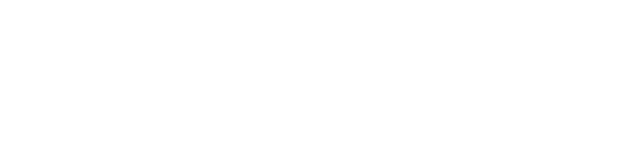
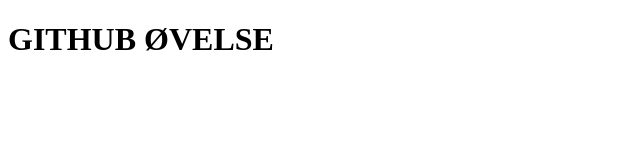
Before and after one commit to adri0564/github_oevelse, a plain HTML site: page index.html in a window 1280 px wide. Shown: the whole page, without its empty margins (0-640 px from the left). Drawn offline with Linux system fonts and the light colour scheme.

Commit message:
h1_opret

```diff
--- a/index.html
+++ b/index.html
@@ -6,5 +6,7 @@
     <meta name="viewport" content="width=device-width, initial-scale=1.0" />
     <title>GITHUB ØVELSE</title>
   </head>
-  <body></body>
+  <body>
+    <h1>GITHUB ØVELSE</h1>
+  </body>
 </html>
```
